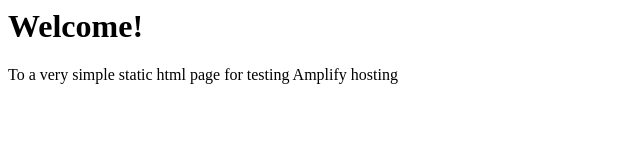
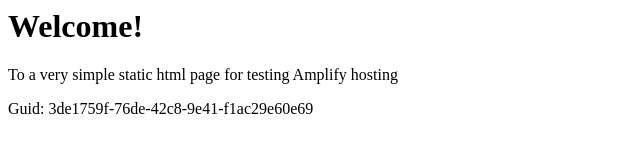
Before and after one commit to aws-aemilia-bom/Github-PR-Commit-Integration-Test-DoNotTouch-v1-preprod-ap-south-1, a website: page src/index.html in a window 1280 px wide. Shown: the whole page, without its empty margins (0-640 px from the left). Drawn offline with Linux system fonts and the light colour scheme.

Commit message:
commit from integ tests

```diff
--- a/src/index.html
+++ b/src/index.html
@@ -1,3 +1,5 @@
+
+
 <html lang="en">
 
 <head>
@@ -10,6 +12,6 @@
 <body>
     <h1>Welcome!</h1>
     <p>To a very simple static html page for testing Amplify hosting</p>
-</body>
+    <p>Guid: 3de1759f-76de-42c8-9e41-f1ac29e60e69</p></body>
 
 </html>
```
